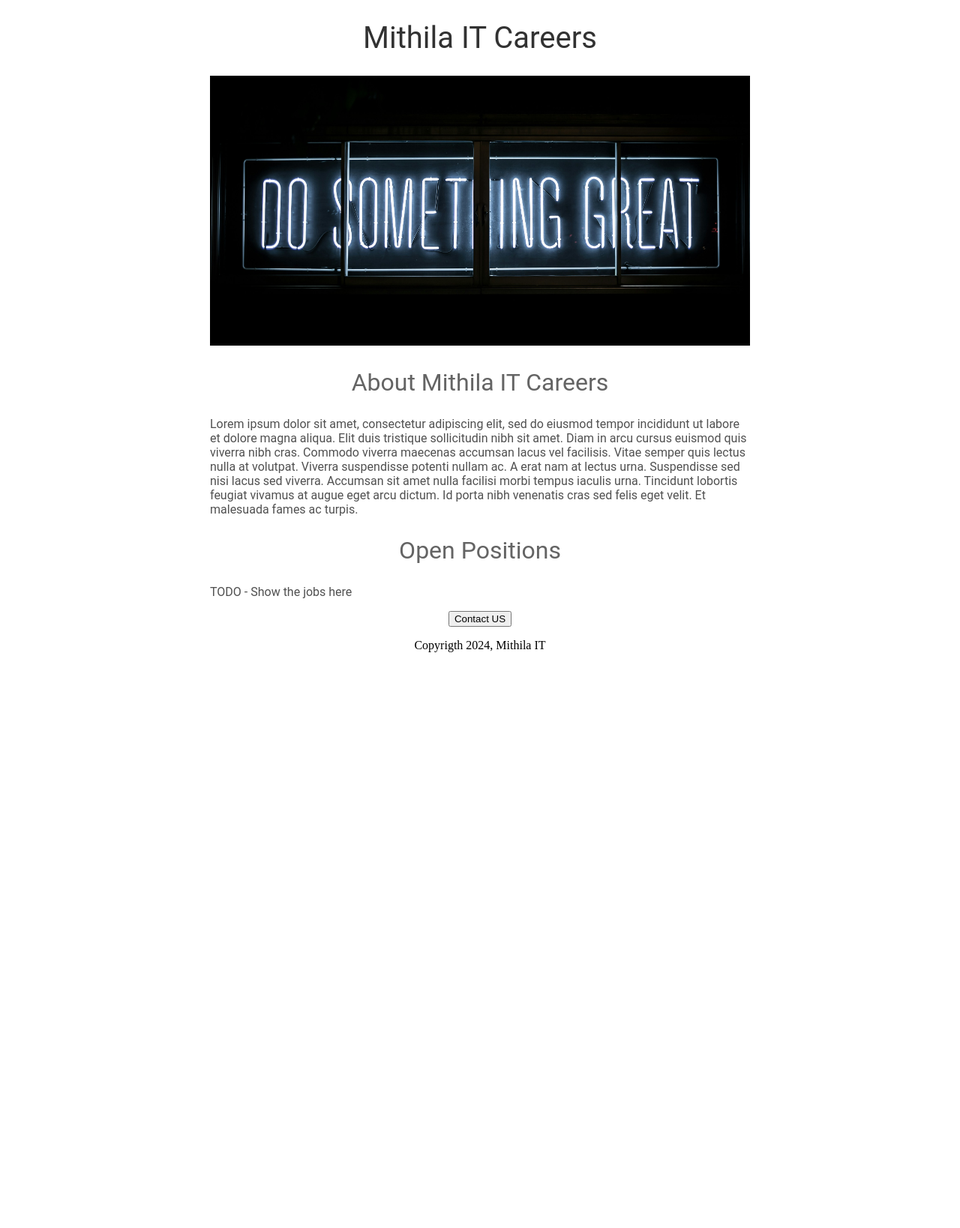
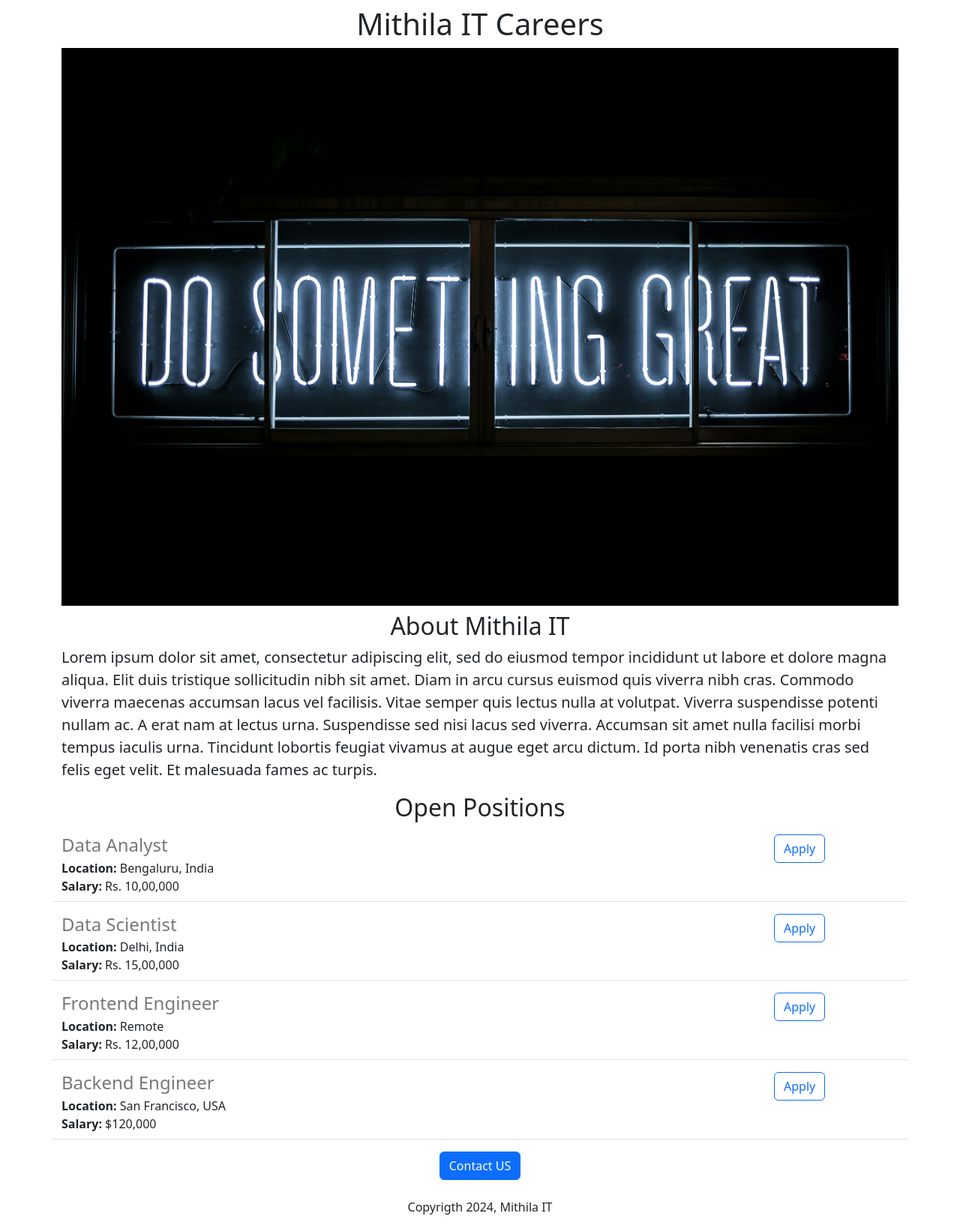
Before and after one commit to MukeshSuman/flask-website, a Flask app: page / in a window 1280 px wide. Shown: the whole page at 75% size. Before the commit the page ends 870 px from the top, so only its background shows below. Run offline with Flask 3, Linux system fonts and the light colour scheme.

Commit message:
Added dynamic data and api routes

```diff
--- a/app.py
+++ b/app.py
@@ -1,10 +1,40 @@
-from flask import Flask, render_template
+from flask import Flask, render_template, jsonify
 
 app = Flask(__name__)
+JOBS = [
+    {
+        'id': 1,
+        'title': 'Data Analyst',
+        'location': 'Bengaluru, India',
+        'salary': 'Rs. 10,00,000'
+    },
+    {
+        'id': 2,
+        'title': 'Data Scientist',
+        'location': 'Delhi, India',
+        'salary': 'Rs. 15,00,000'
+    },
+    {
+        'id': 3,
+        'title': 'Frontend Engineer',
+        'location': 'Remote',
+        'salary': 'Rs. 12,00,000'
+    },
+    {
+        'id': 4,
+        'title': 'Backend Engineer',
+        'location': 'San Francisco, USA',
+        'salary': '$120,000'
+    }
+]
 
 @app.route("/")
 def home():
-    return render_template("home.html")
+    return render_template("home.html", jobs=JOBS, company_name="Mithila IT")
+
+@app.route("/api/jobs")
+def list_josb():
+    return jsonify(JOBS)
 
 
 if __name__ == "__main__":
--- a/templates/home.html
+++ b/templates/home.html
@@ -2,49 +2,27 @@
 <html lang="en">
   <head>
     <title>Mithila IT Careers</title>
-    <style>
-      h1 {
-        font-size: 40px;
-        font-family: Roboto;
-        font-weight: normal;
-        color: rgb(50, 50, 50);
-        text-align: center;
-      }
-      #banner {
-        width: 100%;
-        height: 360px;
-        object-fit: cover;
-      }
-      h2 {
-        font-family: Roboto;
-        font-size: 32px;
-        color: rgb(100, 100, 100);
-        text-align: center;
-        font-weight: normal;
-      }
-      .bodytext {
-        font-family: Roboto;
-        color: rgb(80, 80, 80);
-      }
-      #container {
-        max-width: 720px;
-        margin: 0 auto;
-      }
-    </style>
+    <meta charset="utf-8">
+    <meta name="viewport" content="width=device-width, initial-scale=1">
+    <link href="https://cdn.jsdelivr.net/npm/bootstrap@5.3.3/dist/css/bootstrap.min.css" rel="stylesheet" integrity="sha384-QWTKZyjpPEjISv5WaRU9OFeRpok6YctnYmDr5pNlyT2bRjXh0JMhjY6hW+ALEwIH" crossorigin="anonymous">
   </head>
   <body>
-    <div id="container"">
-    <h1>Mithila IT Careers</h1>
-    <img id="banner" src="/static/banner.jpg" alt="banner" height="320" />
-    <h2>About Mithila IT Careers</h2>
-    <p class="bodytext"">
+    <div class="container">
+    <h1 class="text-center my-2">{{company_name}} Careers</h1>
+    <img class="img-fluid" id="banner" src="/static/banner.jpg" alt="banner" height="320" />
+    <h2 class="text-center my-2">About Mithila IT</h2>
+    <p class="lead">
       Lorem ipsum dolor sit amet, consectetur adipiscing elit, sed do eiusmod tempor incididunt ut labore et dolore magna aliqua. Elit duis tristique sollicitudin nibh sit amet. Diam in arcu cursus euismod quis viverra nibh cras. Commodo viverra maecenas accumsan lacus vel facilisis. Vitae semper quis lectus nulla at volutpat. Viverra suspendisse potenti nullam ac. A erat nam at lectus urna. Suspendisse sed nisi lacus sed viverra. Accumsan sit amet nulla facilisi morbi tempus iaculis urna. Tincidunt lobortis feugiat vivamus at augue eget arcu dictum. Id porta nibh venenatis cras sed felis eget velit. Et malesuada fames ac turpis.
     </p>
-    <h2>Open Positions</h2>
-    <p class="bodytext"">TODO - Show the jobs here</p>
-      <div style="text-align:center;">
-    <button>Contact US</button>
-        <p>Copyrigth 2024, Mithila IT</p>
+    <h2 class="text-center my-2">Open Positions</h2>
+    <p>
+      {% for job in jobs %}
+        {% include 'jobitem.html' %}
+      {% endfor %}
+    </p>
+      <div class="text-center my-2">
+    <button type="button" class="btn btn-primary">Contact US</button>
+        <p class="mt-4">Copyrigth 2024, Mithila IT</p>
       </div>
     </div>
   </body>
--- /dev/null
+++ b/templates/jobitem.html
@@ -0,0 +1,18 @@
+<div class="border-bottom row" style="margin-bottom:16px; padding-bottom:8px;">
+  <div class="col-10">
+  <h4 style="color:rgb(120,120,120); margin-bottom:4px;">
+    {{ job.title }}
+  </h4>
+  <div>
+    <b>Location:</b> {{ job.location }}
+  </div>
+  {% if 'salary' in job %}
+    <div>
+      <b>Salary:</b> {{ job.salary }}
+    </div>
+  {% endif %}
+  </div>
+  <div class="col-2">
+    <button class="btn btn-outline-primary" type="button">Apply</button>
+  </div>
+</div>
```
